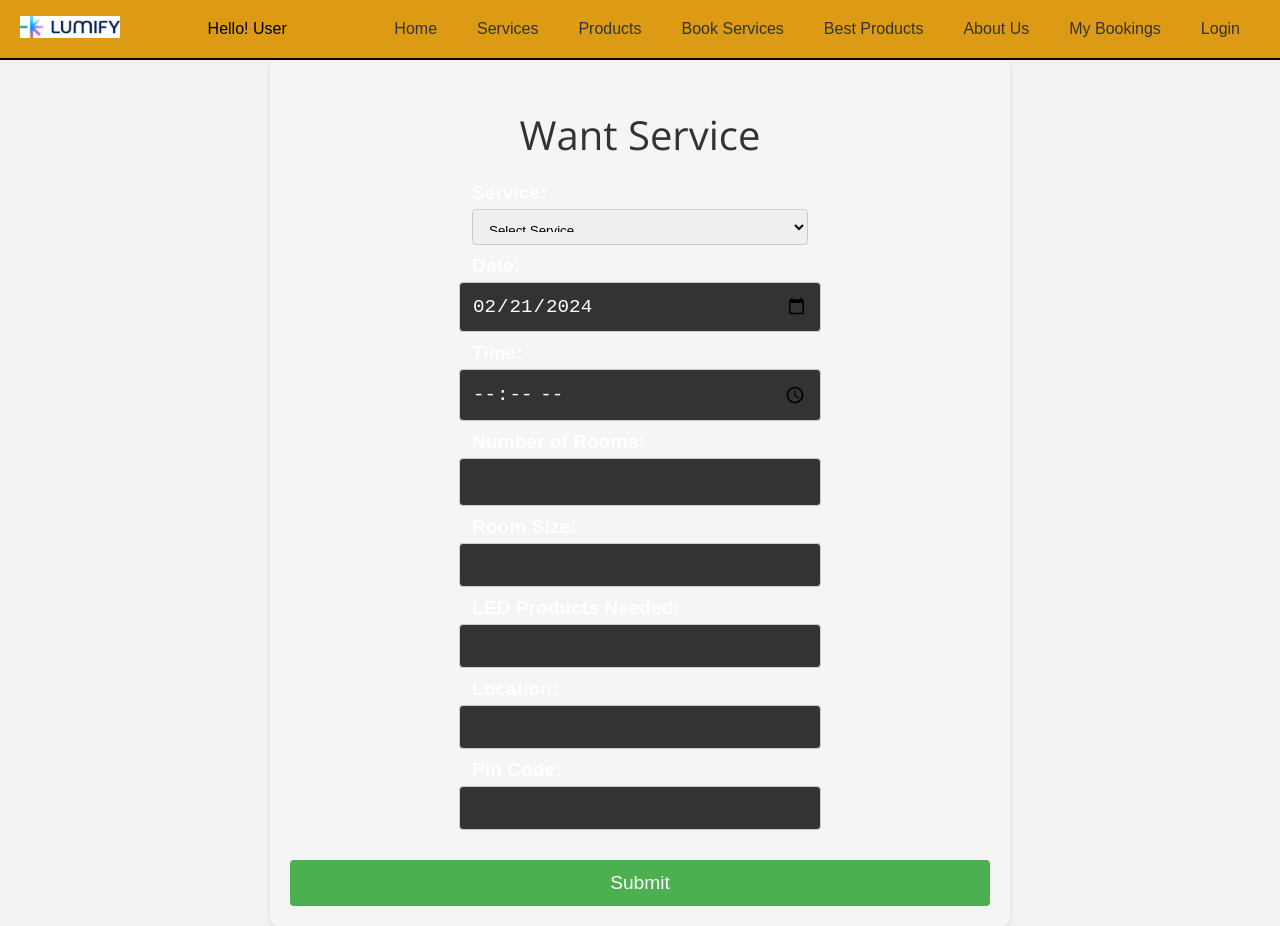
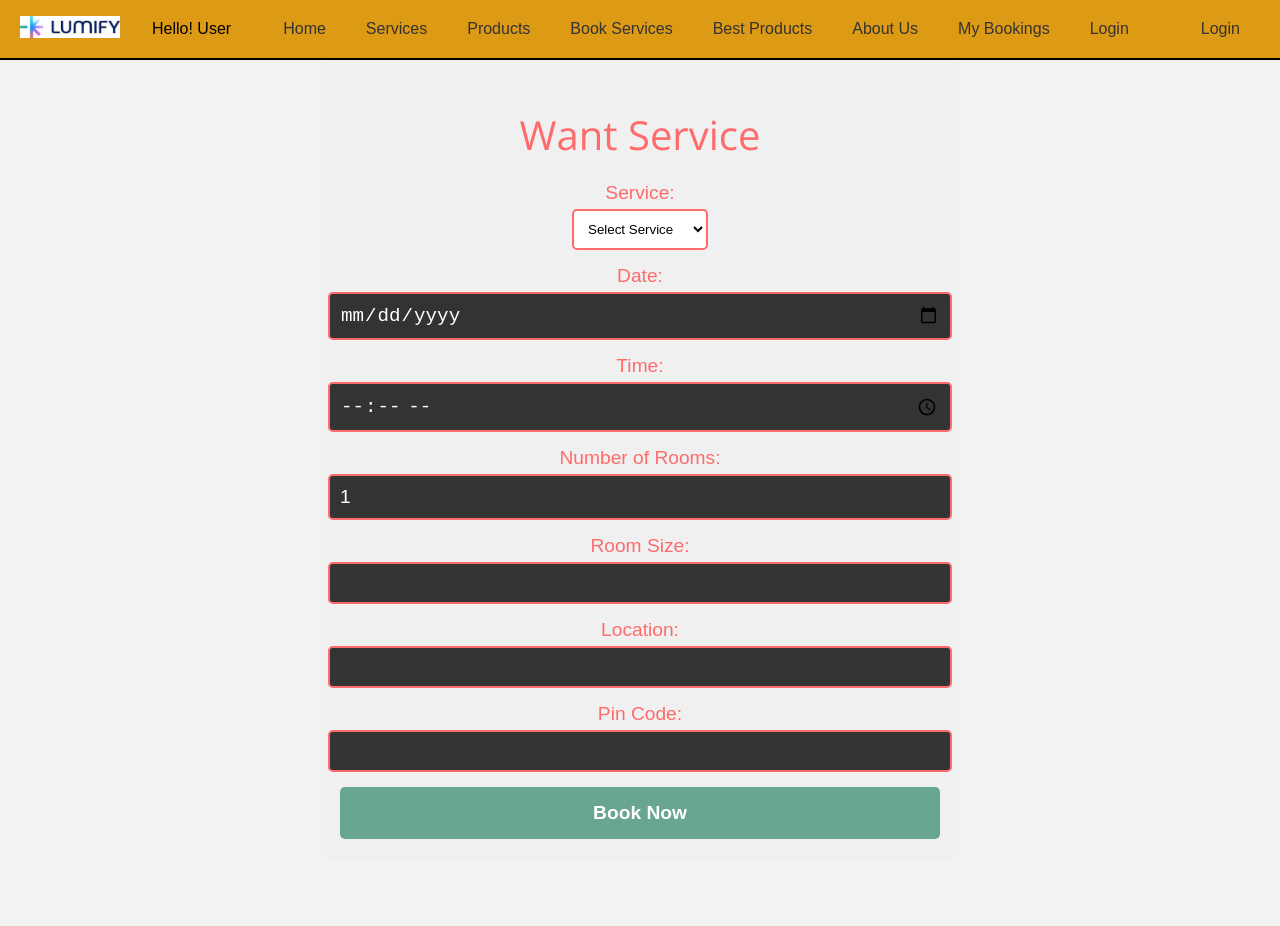
Before and after one commit to darshansatapara/Lumify-LEDServiceWebsite, a React (Create React App) app: page /bookservice in a window 1280 px wide. After the commit the page ends 859 px from the top, so only its background shows below. Built offline with nearby package versions, Linux system fonts and the light colour scheme.

Commit message:
all the main things are complated in frontend also navbar is complated

```diff
--- a/src/common/Navbar.js
+++ b/src/common/Navbar.js
@@ -22,10 +22,12 @@ const Navbar = () => {
           </NavLink>
         </div>
         <div className="username">Hello! User</div>
-        <button className="nav-menu-button" onClick={toggleMenu}></button>
+        <button className="nav-menu-button" onClick={toggleMenu}>
+        menu
+        </button>
 
         <div className="FirstMenu">
-          <ul className="nav-menu">
+          <ul className={isMenuOpen ? "nav-menu active" : "nav-menu"}>
             <li>
               <NavLink to="/" className="nav-links" onClick={toggleMenu}>
                 Home
@@ -89,6 +91,9 @@ const Navbar = () => {
             </li>
           </ul>
         </div>
+        <NavLink to="/login" className="nav-links" >
+                Login
+              </NavLink>
       </div>
     </nav>
   );
--- a/src/components/ProductHighlight.js
+++ b/src/components/ProductHighlight.js
@@ -46,8 +46,8 @@ const navigate=useNavigate();
               smart control options.
             </p>
           </div>
+        </div>
         <button className="explore-products-btn" onClick={navigateToProduct}>Explore All Products</button>
-        </div>
       </div>
     </section>
   );
--- a/src/components/WantService.js
+++ b/src/components/WantService.js
@@ -1,16 +1,28 @@
-import React, { useState, useEffect } from 'react';
-import '../css/WantService.css'; // Import your CSS file
-import { useNavigate } from 'react-router-dom';
+import React, { useState, useEffect } from "react";
+import "../css/WantService.css"; // Import your CSS file
+import { useNavigate } from "react-router-dom";
 
 const WantService = () => {
-  const [service, setService] = useState('');
-  const [date, setDate] = useState(new Date().toISOString().split('T')[0]); // Default to today's date
-  const [time, setTime] = useState('');
-  const [numberOfRooms, setNumberOfRooms] = useState('');
-  const [roomSize, setRoomSize] = useState('');
-  const [ledProducts, setLedProducts] = useState('');
-  const [location, setLocation] = useState('');
-  const [pinCode, setPinCode] = useState('');
+  const formatDate = (date) => {
+    const d = new Date(date);
+    const year = d.getFullYear();
+    let month = "" + (d.getMonth() + 1);
+    let day = "" + d.getDate();
+
+    if (month.length < 2) month = "0" + month;
+    if (day.length < 2) day = "0" + day;
+
+    return [day, month, year].join(" ");
+  };
+
+  const [service, setService] = useState("");
+  const [date, setDate] = useState(formatDate(new Date())); // Default to today's date
+  const [time, setTime] = useState("");
+  const [numberOfRooms, setNumberOfRooms] = useState(1);
+  const [roomSize, setRoomSize] = useState("");
+  const [ledProducts, setLedProducts] = useState("");
+  const [location, setLocation] = useState("");
+  const [pinCode, setPinCode] = useState("");
   const [serviceDetails, setServiceDetails] = useState([]); // Store available service details
   const [isSubmitting, setIsSubmitting] = useState(false); // Track submission state
   const [submissionError, setSubmissionError] = useState(null); // Store any submission errors
@@ -21,9 +33,17 @@ const WantService = () => {
     const fetchServiceDetails = async () => {
       // Mock service details
       const data = [
-        { id: 1, name: 'Installation' },
-        { id: 2, name: 'Repair' },
-        { id: 3, name: 'Custom Design' },
+        {
+          id: 1,
+          name: "Installation",
+          details: "Installation of LED products",
+        },
+        { id: 2, name: "Repair", details: "Repair of LED products" },
+        {
+          id: 3,
+          name: "Custom Design",
+          details: "Custom design of LED products",
+        },
       ];
       setServiceDetails(data);
     };
@@ -32,31 +52,36 @@ const WantService = () => {
   }, []);
 
   const handleServiceChange = (event) => {
-    setService(event.target.value);
+    const value = event.target.value;
+    setService(value);
+    if (value === "3") {
+      // If custom design is selected, reset custom design details
+      setLedProducts("");
+    }
   };
 
   const handleInputChange = (event) => {
     const { name, value } = event.target;
     switch (name) {
-      case 'date':
+      case "date":
         setDate(value);
         break;
-      case 'time':
+      case "time":
         setTime(value);
         break;
-      case 'numberOfRooms':
-        setNumberOfRooms(value);
+      case "numberOfRooms":
+        setNumberOfRooms(Math.max(parseInt(value), 1)); // Ensure minimum value is 1
         break;
-      case 'roomSize':
+      case "roomSize":
         setRoomSize(value);
         break;
-      case 'ledProducts':
+      case "ledProducts":
         setLedProducts(value);
         break;
-      case 'location':
+      case "location":
         setLocation(value);
         break;
-      case 'pinCode':
+      case "pinCode":
         setPinCode(value);
         break;
       default:
@@ -73,9 +98,9 @@ const WantService = () => {
       // Implement form validation (add your validation logic here)
 
       // Submit booking data to your backend (replace with your API call or logic)
-      const response = await fetch('https://api.example.com/bookings', {
-        method: 'POST',
-        headers: { 'Content-Type': 'application/json' },
+      const response = await fetch("https://api.example.com/bookings", {
+        method: "POST",
+        headers: { "Content-Type": "application/json" },
         body: JSON.stringify({
           service,
           date,
@@ -95,7 +120,7 @@ const WantService = () => {
       const bookingData = await response.json();
 
       // Handle successful booking (clear form, show confirmation, etc.)
-      console.log('Booking created successfully:', bookingData);
+      console.log("Booking created successfully:", bookingData);
       clearForm(); // Add function to clear form fields
     } catch (error) {
       setSubmissionError(error.message);
@@ -105,25 +130,25 @@ const WantService = () => {
   };
 
   const clearForm = () => {
-    setService('');
-    setDate(new Date().toISOString().split('T')[0]);
-    setTime('');
-    setNumberOfRooms('');
-    setRoomSize('');
-    setLedProducts('');
-    setLocation('');
-    setPinCode('');
+    setService("");
+    setDate(formatDate(new Date()));
+    setTime("");
+    setNumberOfRooms(1);
+    setRoomSize("");
+    setLedProducts("");
+    setLocation("");
+    setPinCode("");
   };
 
   const goForPayment = () => {
-    navigate('/payment');
+    navigate("/payment");
   };
 
   return (
     <div className="want-service">
       <h1>Want Service</h1>
       <form onSubmit={handleSubmit}>
-        {serviceDetails.length > 0 && ( // Render the select dropdown only when serviceDetails are available
+        {serviceDetails.length > 0 && (
           <>
             <label htmlFor="service">Service:</label>
             <select
@@ -139,6 +164,31 @@ const WantService = () => {
                 </option>
               ))}
             </select>
+            {service === "3" && ( // Show custom design details for custom design service
+              <>
+                <label htmlFor="ledProducts">Custom Design Details:</label>
+                <input
+                  type="text"
+                  id="ledProducts"
+                  name="ledProducts"
+                  value={ledProducts}
+                  onChange={handleInputChange}
+                />
+              </>
+            )}
+          </>
+        )}
+
+        {service === "2" && (
+          <>
+            <label htmlFor="repairDetails">Repair Details:</label>
+            <input
+              type="text"
+              id="repairDetails"
+              name="repairDetails"
+              value={ledProducts}
+              onChange={handleInputChange}
+            />
           </>
         )}
 
@@ -166,6 +216,7 @@ const WantService = () => {
           id="numberOfRooms"
           name="numberOfRooms"
           value={numberOfRooms}
+          min="1"
           onChange={handleInputChange}
         />
 
@@ -175,15 +226,6 @@ const WantService = () => {
           id="roomSize"
           name="roomSize"
           value={roomSize}
-          onChange={handleInputChange}
-        />
-
-        <label htmlFor="ledProducts">LED Products Needed:</label>
-        <input
-          type="text"
-          id="ledProducts"
-          name="ledProducts"
-          value={ledProducts}
           onChange={handleInputChange}
         />
 
@@ -206,7 +248,7 @@ const WantService = () => {
         />
 
         <button type="submit" disabled={isSubmitting} onClick={goForPayment}>
-          Submit
+          Book Now
         </button>
         {submissionError && <p className="error">{submissionError}</p>}
       </form>
--- a/src/css/Payment.css
+++ b/src/css/Payment.css
@@ -1,34 +1,91 @@
+/* Base Colors */
+:root {
+  --primary-color: #ff6b6b; /* Red */
+  --secondary-color: #68a691; /* Green */
+  --accent-color: #d48e47; /* Yellow */
+}
+
+/* Container */
 .payment-page-container {
   max-width: 600px;
   margin: 0 auto;
   padding: 20px;
+  background-color: #f0f0f0;
+  border-radius: 10px;
+  box-shadow: 0 0 10px rgba(0, 0, 0, 0.1);
 }
 
+/* Payment Options */
 .payment-options {
   display: flex;
   flex-wrap: wrap;
   justify-content: space-between;
+  margin-bottom: 20px;
 }
 
-  .payment-button {
+.payment-option {
   width: 45%;
   margin-bottom: 10px;
   padding: 15px;
-    font-size: 16px;
-    border: none;
-    border-radius: 5px;
-    background-color: #4CAF50; /* Green */
-    color: white;
+  border-radius: 10px;
+  background-color: var(--accent-color);
+  text-align: center;
   cursor: pointer;
-    transition: background-color 0.3s;
+  box-shadow: 0 2px 4px rgba(0, 0, 0, 0.1);
+  transition: all 0.3s ease;
 }
 
-  .payment-button:hover {
-    background-color: #45a049;
+.payment-option:hover {
+  transform: translateY(-3px);
+  box-shadow: 0 4px 6px rgba(0, 0, 0, 0.1);
 }
 
+/* Payment Details */
+.payment-details {
+  padding: 20px;
+  border-radius: 10px;
+  background-color: #fff;
+  box-shadow: 0 2px 4px rgba(0, 0, 0, 0.1);
+}
+
+.payment-details h2 {
+  margin-bottom: 20px;
+  font-size: 20px;
+  color: var(--primary-color);
+}
+
+.payment-details form {
+  display: flex;
+  flex-direction: column;
+}
+
+.payment-details input {
+  margin-bottom: 20px;
+  padding: 15px;
+  border: 2px solid var(--primary-color);
+  border-radius: 10px;
+  background-color: #f8f8f8;
+  font-size: 16px;
+}
+
+.payment-details button {
+  padding: 15px;
+  border: none;
+  border-radius: 10px;
+  background-color: var(--secondary-color);
+  color: #fff;
+  font-size: 18px;
+  cursor: pointer;
+  transition: background-color 0.3s ease;
+}
+
+.payment-details button:hover {
+  background-color: #5cb85c; /* Darker green */
+}
+
+/* Responsive Styles */
 @media (max-width: 768px) {
-    .payment-button {
+  .payment-option {
     width: 100%;
   }
 }
--- a/src/css/WantService.css
+++ b/src/css/WantService.css
@@ -1,118 +1,89 @@
-/* Import this file in your React component using:
-import './WantService.css'; */
-
-/* Base styles for responsiveness */
-body {
-  font-family: sans-serif;
-  margin: 0;
-  padding: 0;
+/* Base Colors */
+:root {
+  --primary-color: #4d6b4d; /* Green */
+  --secondary-color: #ff9999; /* Pink */
+  --accent-color: #ffd700; /* Gold */
 }
 
+/* Container */
 .want-service {
-  width: 100%; /* Adjust for desired width */
-  max-width: 700px; /* Adjust for desired maximum width */
-  margin: 0 auto; /* Center horizontally */
+  max-width: 600px;
+  margin: 0 auto;
   padding: 20px;
-  border-radius: 8px;
-  background-color: #f5f5f5; /* Adjust background color as needed */
-  box-shadow: 0 2px 4px rgba(0, 0, 0, 0.1);
+  background-color: #f0f0f0;
+  border-radius: 10px;
 }
 
-/* Form layout and styles */
+.want-service h1 {
+  text-align: center;
+  margin-bottom: 20px;
+  color: var(--primary-color);
+}
+
 .want-service form {
   display: flex;
-  flex-wrap: wrap; /* Allow options to wrap onto multiple lines */
-  justify-content: space-between; /* Distribute form elements evenly */
-  width: 100%;
+  flex-direction: column;
 }
 
 .want-service label {
-  font-weight: bold;
   margin-bottom: 5px;
-  width: 48%; /* Adjust label width as needed */
+  color: var(--primary-color);
 }
 
-.want-service input,
-.want-service select {
-  padding: 12px;
-  border: 1px solid #ccc;
-  border-radius: 4px;
-  width: 48%; /* Adjust input/select width as needed */
-  margin-bottom: 10px;
-  transition: all 0.2s ease-in-out;
+.want-service input {
+  margin-bottom: 15px;
+  padding: 10px;
+  border: 2px solid var(--primary-color);
+  border-radius: 5px;
 }
 
 .want-service select {
-  height: 36px;
+  margin-bottom: 15px;
+  padding: 10px;
+  border: 2px solid var(--primary-color);
+  border-radius: 5px;
+  background-color: #fff;
 }
 
 .want-service button {
-  background-color: #4CAF50; /* Adjust button color */
-  color: white;
-  padding: 12px 20px;
+  padding: 15px;
   border: none;
-  border-radius: 4px;
+  border-radius: 5px;
+  background-color: var(--secondary-color);
+  color: #fff;
+  font-weight: bold;
   cursor: pointer;
-  width: 100%; /* Make button full width */
-  margin-top: 20px;
 }
 
-.want-service button:hover {
-  background-color: #3e8e41; /* Adjust button hover color */
-}
-
-.want-service button[disabled] {
-  background-color: #ccc; /* Disable button styling */
-  cursor: default;
+.want-service button:disabled {
+  background-color: #ccc;
+  cursor: not-allowed;
 }
 
 .want-service .error {
   color: red;
   margin-top: 10px;
-  text-align: center;
 }
 
-/* Responsive adjustments (optional) */
+/* Responsive Styles */
 @media (max-width: 768px) {
-  .want-service label,
+  .want-service {
+    padding: 10px;
+  }
+
   .want-service input,
   .want-service select {
-    width: 100%;
+    font-size: 14px;
   }
 }
 
-/* Option layouts (choose one or modify as needed) */
+@media (max-width: 480px) {
+  .want-service {
+    padding: 5px;
+  }
 
-/* Option 1: Side-by-Side Options */
-.want-service.side-by-side input[type="radio"],
-.want-service.side-by-side input[type="checkbox"] {
-  margin-right: 10px; /* Add spacing between options */
+  .want-service input,
+  .want-service select {
+    font-size: 12px;
+  }
 }
-
-/* Option 2: Row Layout with Maximum Two Options */
-.want-service.row-max-two input[type="radio"]:nth-child(2n+1),
-.want-service.row-max-two input[type="checkbox"]:nth-child(2n+1) {
-  margin-left: 0; /* Remove margin for the first option in each row */
-}
-
-/* Additional enhancements (optional) */
-
-/* Focus styles for improved accessibility */
-.want-service input:focus,
-.want-service select:focus {
-  outline: 2px solid #4CAF50; /* Adjust focus color as needed */
-}
-
-/* Error message styling */
-.want-service .error {
-  font-weight: bold; /* Increase emphasis for errors */
-}
-
-/* Example usage for different layouts */
-.want-service.side-by-side {
-  /* Apply side-by-side layout styles */
-}
-
-.want-service.row-max-two {
-  /* Apply row layout with max two options styles */
-}
--- a/src/css/WhyChooseUs.css
+++ b/src/css/WhyChooseUs.css
@@ -18,9 +18,10 @@
     margin-bottom: 1rem;
   }
 
-  p {
+  .whychooseper {
     font-size: 1rem;
     margin-bottom: 2rem;
+    justify-content: space-around;
   }
 
   .benefits {
```
Also changed, not shown: src/common/Payment.js (+73 -66 lines), src/components/WhyChooseUs.js (+5 -5 lines), src/css/Navbar.css (+6 -11 lines), src/css/ProductHighlight.css (+32 -9 lines). Lines whose indentation alone changed are shown as unchanged.
